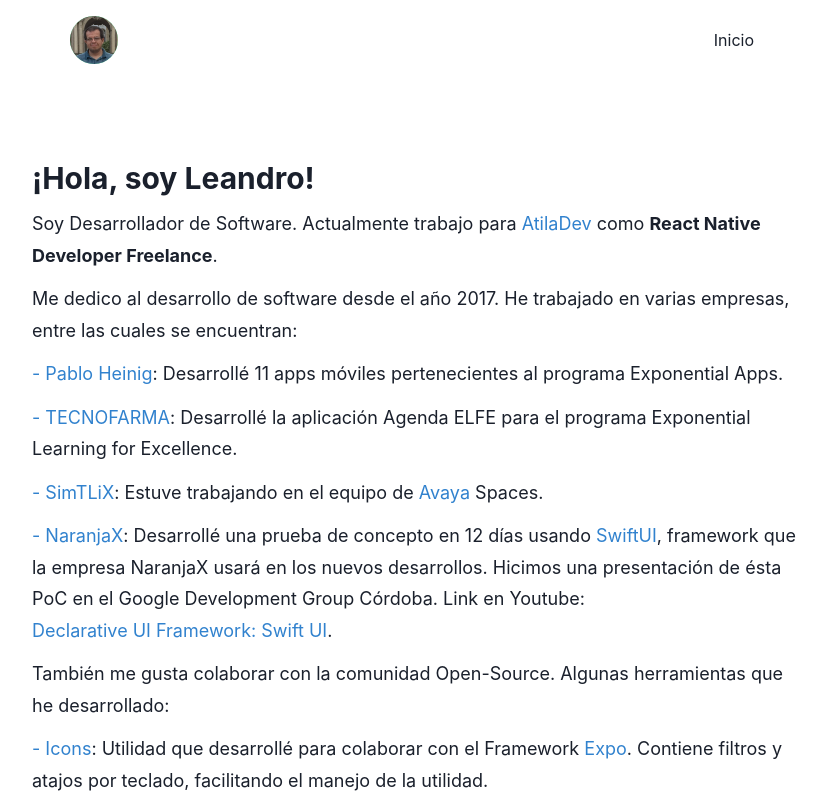
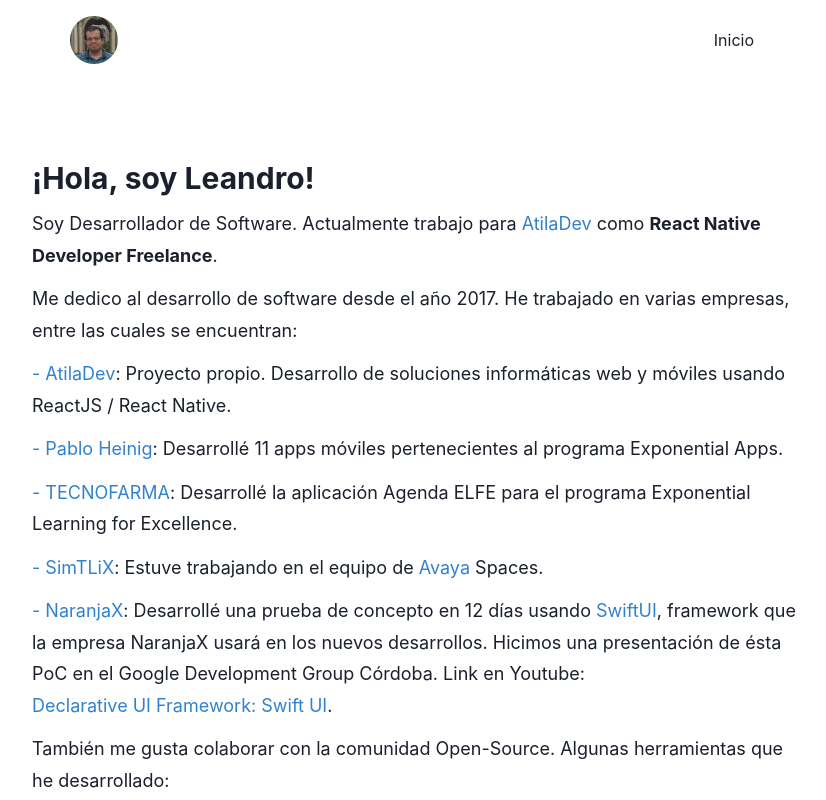
Before and after one commit to AtilaDev/atiladev.com, a Next.js app: page / in a window 1280 px wide. Shown: the top 800 px of the page, without its empty margins (224-1050 px from the left). Built offline with nearby package versions, Linux system fonts and the light colour scheme.

Commit message:
Iam updated

```diff
--- a/src/components/Iam.tsx
+++ b/src/components/Iam.tsx
@@ -33,6 +33,14 @@ const Iam = () => {
           <Text lineHeight='175%' as='h2' fontSize='lg'>
             Me dedico al desarrollo de software desde el año 2017. He trabajado
             en varias empresas, entre las cuales se encuentran:
+          </Text>
+
+          <Text lineHeight='175%' as='h2' fontSize='lg'>
+            <ExternalLink href='https://www.atiladev.com/'>
+              - AtilaDev
+            </ExternalLink>
+            : Proyecto propio. Desarrollo de soluciones informáticas web y
+            móviles usando ReactJS / React Native.
           </Text>
 
           <Text lineHeight='175%' as='h2' fontSize='lg'>
```
